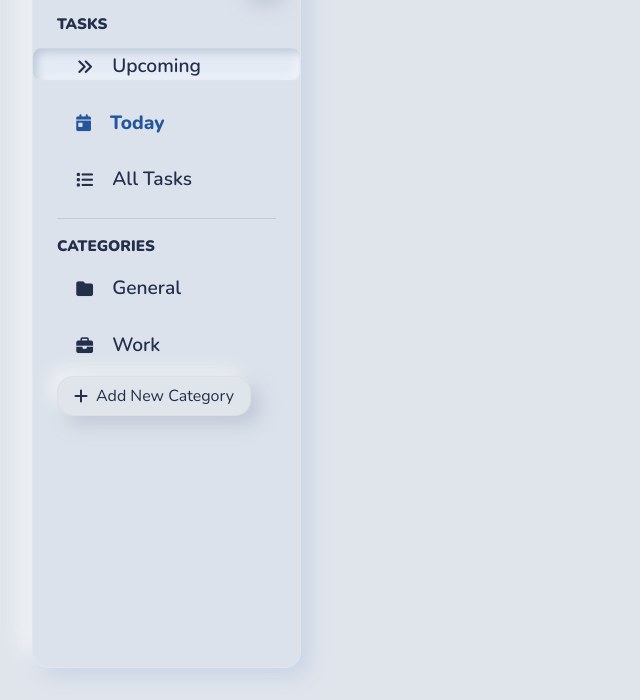
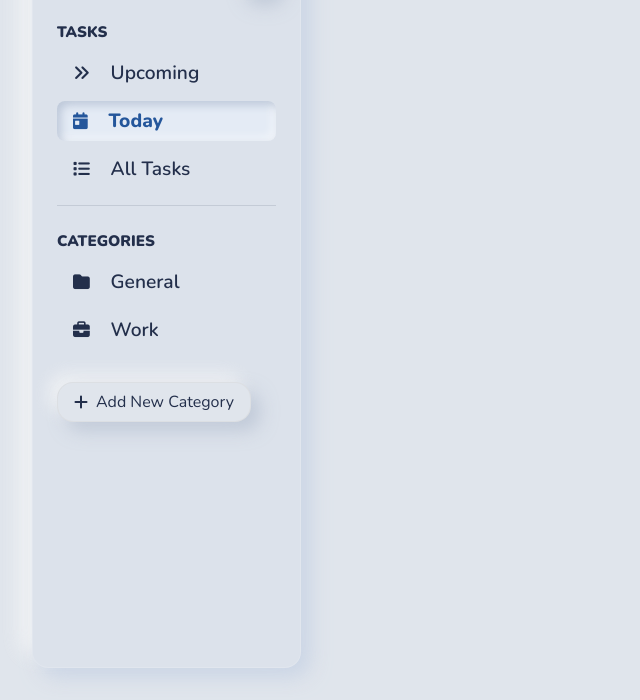
Before and after one commit to Atif-Pathan/todo, a website built with webpack: page src/template.html in a window 1280 px wide. Both pictures are taken after a click on the label "Today". Shown: the part 100-800 px from the top of the page, without its empty margins (0-640 px from the left). Built offline with nearby package versions, Linux system fonts and the light colour scheme.

Commit message:
fix inset background transition for radio inputs, and added logic to only select on tab at a time

```diff
--- a/src/index.js
+++ b/src/index.js
@@ -16,53 +16,55 @@ collapseBtn.addEventListener('click', () => {
   }
 });
 
-// Single inset background
-const insetBg = document.querySelector('.inset-bg');
-const allRadios = document.querySelectorAll('input[type="radio"]');
-const taskRadios = document.querySelectorAll('.tasks input[type="radio"]');
-const categoryRadios = document.querySelectorAll('.categories input[type="radio"]');
+// Select all radio buttons
+const allRadios = document.querySelectorAll('.tasks input[type="radio"], .categories input[type="radio"]');
 
-// Function to move the inset shadow
-const moveInsetShadow = () => {
-  const selectedRadio = Array.from(allRadios).find((radio) => radio.checked);
-
-  if (selectedRadio) {
-    const radios = selectedRadio.closest('.tasks')
-      ? taskRadios
-      : categoryRadios;
-
-    const parentContainer = selectedRadio.closest('.tasks') || selectedRadio.closest('.categories');
-    const radioIndex = Array.from(radios).indexOf(selectedRadio);
-
-    // Hardcode starting position for "Upcoming"
-    const baseTranslateY = selectedRadio.closest('.tasks') ? 0 : 0; // Starts at 0px
-    const translateStep = 100 + 10; // Adjust step based on spacing (100% height + 10px gap)
-
-    const newTranslateY = baseTranslateY + radioIndex * translateStep;
-
-    // Move the inset-bg
-    insetBg.style.transform = `translateY(${newTranslateY}%)`;
-    insetBg.style.opacity = '1';
-
-    // Append inset-bg to the correct container
-    parentContainer.appendChild(insetBg);
-  } else {
-    // Hide inset-bg if no radio button is selected
-    insetBg.style.opacity = '0';
-  }
-};
-
-// Ensure only one radio button is checked across all groups
+// Add event listeners to enforce "only one checked" rule
 allRadios.forEach((radio) => {
   radio.addEventListener('change', () => {
+    // Loop through all radios and uncheck those not part of the current group
     allRadios.forEach((otherRadio) => {
       if (otherRadio !== radio && otherRadio.name !== radio.name) {
         otherRadio.checked = false;
       }
     });
-    moveInsetShadow();
   });
 });
 
-// Initialize inset shadow on page load
-moveInsetShadow();
+// Select all radio buttons in both tasks and categories sections
+const insetBg = document.querySelector('.inset-bg'); // The global inset background
+const START_POSITION = 7.5; // Starting position in rem for tasks
+const SHIFT_AMOUNT = 3; // The amount to shift per radio button in rem
+const CATEGORY_OFFSET = 4; // Additional rem offset for categories section
+let currentPosition = START_POSITION;
+
+// Add event listener to each radio button
+allRadios.forEach((radio) => {
+  radio.addEventListener('change', () => {
+    if (radio.checked) {
+      // Check if the clicked radio is in tasks or categories
+      const isTaskRadio = radio.closest('.tasks') !== null;
+
+      // Find all radio buttons in their respective sections
+      const taskRadios = document.querySelectorAll('.tasks input[type="radio"]');
+      const categoryRadios = document.querySelectorAll('.categories input[type="radio"]');
+
+      // Calculate the index
+      const index = isTaskRadio
+        ? Array.from(taskRadios).indexOf(radio) // Index within tasks
+        : Array.from(categoryRadios).indexOf(radio) + taskRadios.length; // Index within categories + task count
+
+      // Apply the CATEGORY_OFFSET if the radio is in categories
+      const offset = isTaskRadio ? 0 : CATEGORY_OFFSET;
+
+      // Calculate the new position
+      const newPosition = START_POSITION + index * SHIFT_AMOUNT + offset;
+
+      // Update the inset background position
+      insetBg.style.top = `${newPosition}rem`;
+
+      // Update the current position
+      currentPosition = newPosition;
+    }
+  });
+});
--- a/src/styles.css
+++ b/src/styles.css
@@ -148,7 +148,7 @@ ul[role="list"] {
   border: 1px solid rgba(255, 255, 255, 0.13); /* Slightly more prominent border for definition */
   display: flex;
   flex-direction: column;
-  gap: 1rem;
+  gap: 1.5rem;
   justify-content: space-between;
   transition: all 250ms ease-in-out;
   position: relative;
@@ -250,29 +250,15 @@ ul[role="list"] {
 .tasks {
   padding-bottom: 1rem;
   border-bottom: 1px solid #232f4b21;
+  position: relative;
 }
 
 .task-title {
   font-weight: 900;
   font-family: var(--font-secondary);
   font-size: 0.95rem;
+  height: 1.5rem;
 }
-
-.inset-bg {
-  position: absolute;
-  left: 0;
-  width: 100%;
-  height: 2rem;
-  /* height: calc(100% / 10); Adjust if needed */
-  box-shadow: inset 4px 4px 8px rgba(163, 177, 198, 0.6),
-              inset -4px -4px 8px rgba(255, 255, 255, 0.5);
-  border-radius: 0.5rem;
-  background: #e4ebf5;
-  opacity: 1; /* Hidden by default */
-  transition: all 0.4s ease, opacity 0.4s ease;
-  z-index: 1;
-}
-
 
 /***************************************************
  * TASKS AND CATEGORIES SEGMENTED CONTROLS
@@ -284,7 +270,7 @@ ul[role="list"] {
   flex-direction: column;
   position: relative;
   align-items: center;
-  gap: 1.5vh;
+  gap: 0.5rem;
 }
 
 .segmented-control.vertical input[type="radio"] {
@@ -294,11 +280,11 @@ ul[role="list"] {
 .segmented-control__tab,
 .categories__tab {
   width: 100%;
-  padding: 1vh 0.5vw 1vh 1.5vw;
+  padding: 0.5rem 0.5rem 0.5rem 1rem;
   display: flex;
   align-items: center;
-  gap: 1.5vw;
-  height: calc((100% - 3vh) / 3); /* Adjust for tasks (3 items) */
+  gap: 1.3rem;
+  height: 2.5rem;
   background: none;
   font-weight: 600;
   font-size: 1.2rem;
@@ -339,17 +325,30 @@ ul[role="list"] {
   color: var(--text-accent);
 }
 
-/* Adjust height dynamically for categories */
-.categories__tab {
-  height: calc((100% - 1.5vh) / 2); /* Adjust for dynamic categories */
+.categories {
+  flex: 1;
+  position: relative;
 }
 
-.categories {
-  flex: 1;
+.inset-bg {
+  position: absolute;
+  left: 1.5rem;
+  top: 7.5rem;
+  width: calc(100% - 3rem);
+  height: 2.5rem;
+  /* height: calc(100% / 10); Adjust if needed */
+  box-shadow: inset 4px 4px 8px rgba(163, 177, 198, 0.6),
+              inset -4px -4px 8px rgba(255, 255, 255, 0.5);
+  border-radius: 0.5rem;
+  background: #e4ebf5;
+  opacity: 1; /* Hidden by default */
+  transition: all 0.3s ease, opacity 0.4s ease;
+  z-index: 1;
 }
 
 /* Add Category Button */
 .add-category-btn {
+  margin-top: 1.5rem;
   width: fit-content;
   padding: 1rem;
   gap: 0.5rem;
--- a/src/template.html
+++ b/src/template.html
@@ -12,7 +12,7 @@
     <div class="content">
         <div class="main">
             <div class="nav">
-                <div class="inset-bg"></div> <!-- Global Inset Background -->
+                <div class="inset-bg"></div>
                 <div class="nav-row">
                     <!-- <h1 id="nav-header">Ready <span>to-do</span> stuff?</h1> -->
                     <!-- <h1 id="nav-header"><span>Menu</span></h1> -->
@@ -42,13 +42,11 @@
                           <i class="fa-solid fa-list fa-sm"></i>
                           All Tasks
                         </label>
-                        <!-- <div class="segmented-control__inset-bg"></div> -->
                     </div>
                 </div>
                 <div class="categories">
                     <h1 class="task-title">CATEGORIES</h1>
-                    <div class="segmented-control vertical categories-segmented-control">
-                      <!-- The radio inputs are hidden but control which tab is active -->
+                    <div class="segmented-control vertical">
                       <input type="radio" class="user-category" id="default-category" name="vertical-categories" hidden />
                       <label for="default-category" class="categories__tab">
                         <i class="fa-solid fa-folder fa-sm"></i>
@@ -60,8 +58,6 @@
                         <i class="fa-solid fa-briefcase fa-sm"></i>
                         Work
                       </label>
-
-                      <!-- <div class="categories__inset-bg"></div> -->
                     </div>
                     <button class="add-category-btn"><i class="fa-solid fa-plus"></i> Add New Category</button>
                 </div>
```
